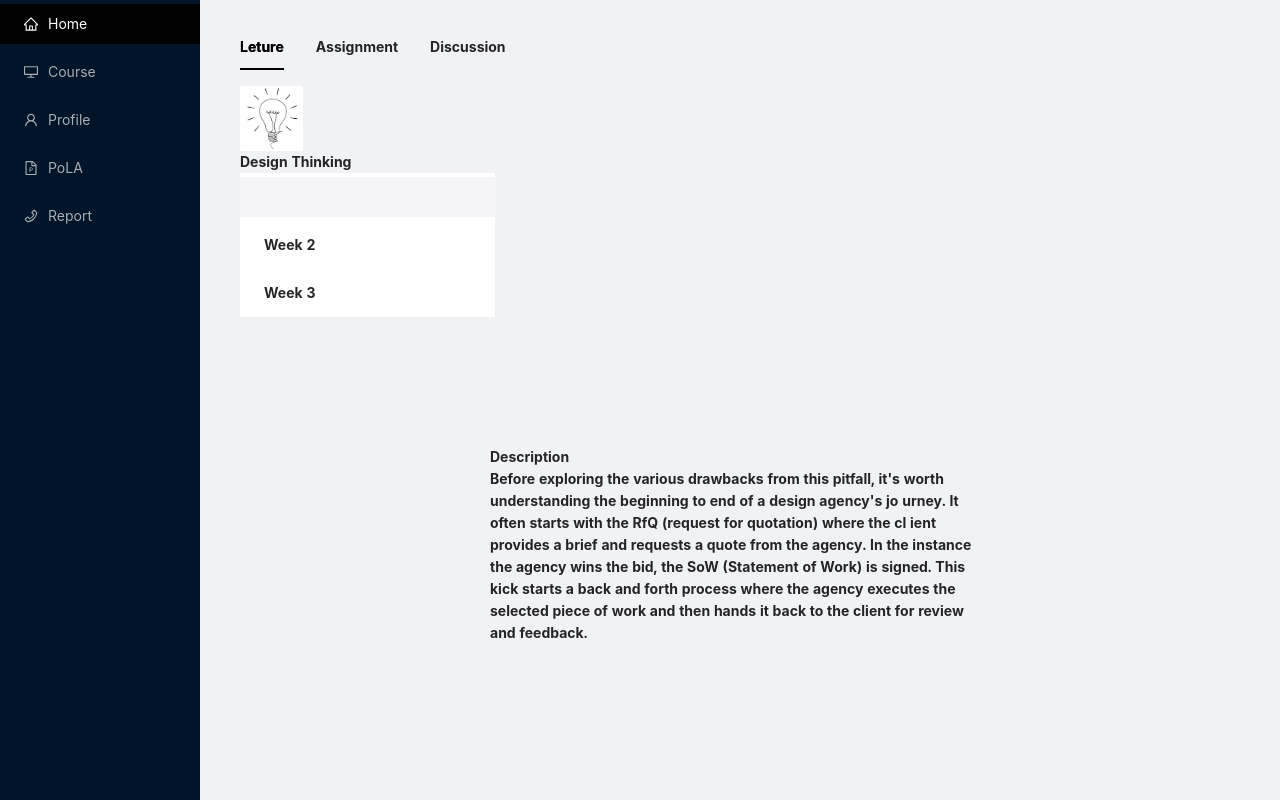
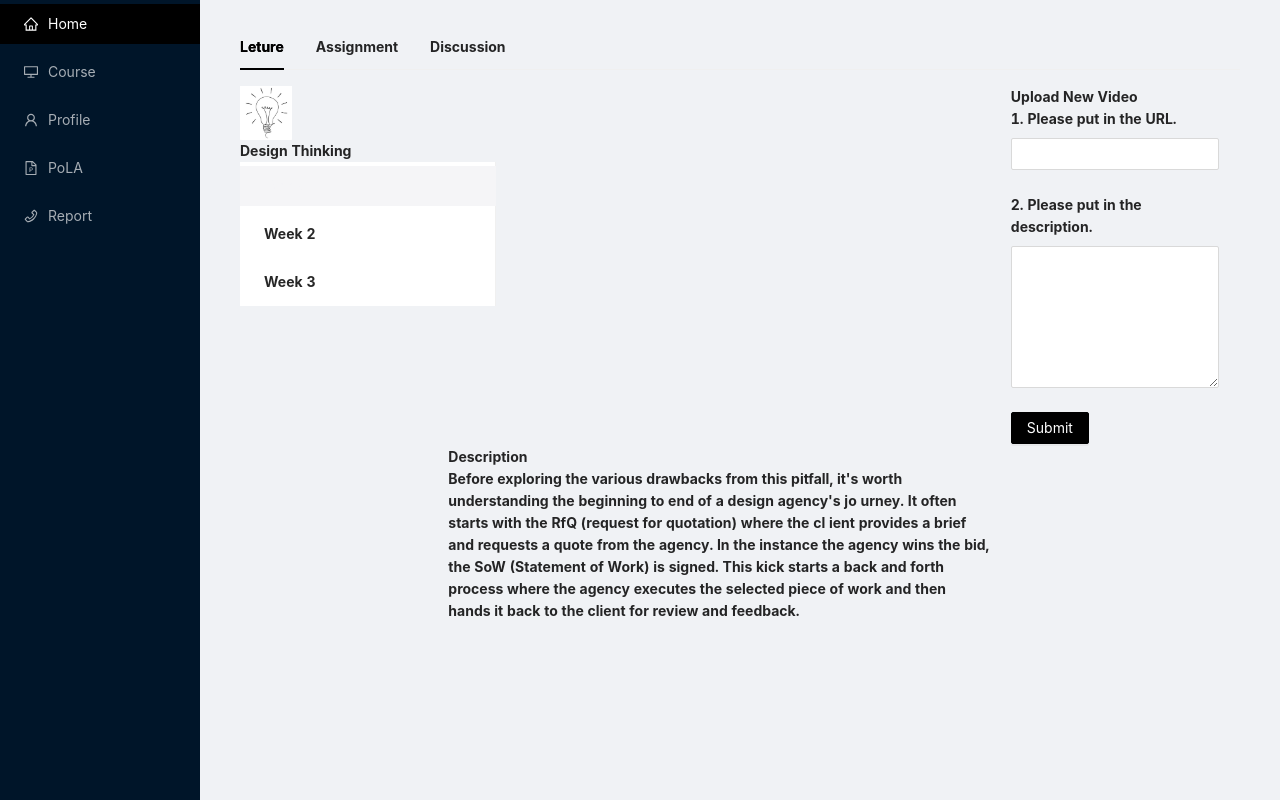
Before and after one commit to creeep123/PoLA, a React (Create React App) app: page /course/detail/1 in a window 1280 px wide. Built offline with nearby package versions, Linux system fonts and the light colour scheme.

Commit message:
submit exam and update course

```diff
--- a/src/pages/Course/detail.js
+++ b/src/pages/Course/detail.js
@@ -1,4 +1,5 @@
-import { Tabs,Layout,Row,Col,Menu } from 'antd';
+import { Tabs,Layout,Row,Col,Menu,Form,Input,Button } from 'antd';
+import TextArea from 'antd/lib/input/TextArea';
 import { Content } from 'antd/lib/layout/layout';
 import { Link, redirect, useParams } from 'react-router-dom';
 import Week1 from './subPages/week1';
@@ -31,6 +32,8 @@ const onChange = (key) => {
 
 
 const Lecture = (level) => {
+    const polaContext = useContext(PolaContext);
+    const { role, address } = polaContext.store;
     const items = [
         getItem('Week 1', '1'),
         getItem('Week 2', '2'),
@@ -40,6 +43,17 @@ const Lecture = (level) => {
     const onClick = (e) => {
         console.log('click ', e);
         setCurrent(e.key);
+    };
+    const [URL, setURL] = useState('');
+    const [Description, setDescription] = useState('');
+
+    const handleSubmit = event => {
+        message.success('Submited Successfully');
+        event.preventDefault(); // 👈️ prevent page refresh
+
+        // 👇️ clear all input values in the form
+        setURL('');
+        setDescription('');
     };
     let detailLecture;
     if (current=='1'){
@@ -51,7 +65,7 @@ const Lecture = (level) => {
     }
     return(
         <Row>
-            <Col span={6}>
+            <Col span={5}>
                 <Row>
                     <Col span={24}>
                     <img
@@ -77,8 +91,40 @@ const Lecture = (level) => {
                     </Col>
                 </Row>
             </Col>
-            <Col span={12}>
+            <Col span={13}>
                 {detailLecture}
+            </Col>
+            <Col span={6}>
+                <Row justify='space-around'>
+                    <Col span={20}>
+                        Upload New Video
+                    </Col>
+                    <Col span={20}>
+                    <Form
+                        layout="vertical"
+                    >
+                        <Form.Item label="1. Please put in the URL.">
+                            <Input
+                                onChange={event => setURL(event.target.value)}
+                                value={URL}
+                            />
+                        </Form.Item>
+                        <Form.Item label="2. Please put in the description.">
+                            <TextArea
+                                rows={6}
+                                cols={1200}
+                                onChange={event => setDescription(event.target.value)}
+                                value={Description}
+                            />
+                        </Form.Item>
+                        <Form.Item>
+                            <Button type="primary" onClick={handleSubmit}>
+                                Submit
+                            </Button>
+                        </Form.Item>
+                    </Form>
+                    </Col>
+                </Row>
             </Col>
         </Row>
     )
@@ -105,7 +151,7 @@ const Assignment = (level) => {
     }
     return(
         <Row>
-            <Col span={6}>
+            <Col span={5}>
                 <Row>
                     <Col span={24}>
                         Assignments
@@ -124,7 +170,7 @@ const Assignment = (level) => {
                     </Col>
                 </Row>
             </Col>
-            <Col span={12}>
+            <Col span={13}>
                 {detailAssignment}
             </Col>
         </Row>
@@ -153,7 +199,7 @@ const Discussion = (level) => {
 
     return(
         <Row>
-            <Col span={6}>
+            <Col span={5}>
                 <Row>
                     <Col span={24}>
                         Discussion
@@ -172,7 +218,7 @@ const Discussion = (level) => {
                     </Col>
                 </Row>
             </Col>
-            <Col span={18} style={{overflow:"auto", height:"560px"}}>
+            <Col span={19} style={{overflow:"auto", height:"560px"}}>
                 {detailDiscussion}
             </Col>
         </Row>
--- a/src/pages/Course/subPages/exam1.jsx
+++ b/src/pages/Course/subPages/exam1.jsx
@@ -10,13 +10,17 @@ const { Dragger } = Upload;
 
 
 function Exam1() {
-    const onCheck = async () => {
-        try {
-          console.log('Success:');
-        } catch (errorInfo) {
-          console.log('Failed:');
-        }
-      };
+    const [Name, setName] = useState('');
+    const [Answer, setAnswer] = useState('');
+
+    const handleSubmit = event => {
+        message.success('Submited Successfully');
+        event.preventDefault(); // 👈️ prevent page refresh
+
+        // 👇️ clear all input values in the form
+        setName('');
+        setAnswer('');
+    };
     return(
         <Row>
                     <Col span={24}>
@@ -27,13 +31,21 @@ function Exam1() {
                         layout="vertical"
                     >
                         <Form.Item label="1. What's your name?">
-                            <Input />
+                            <Input
+                                onChange={event => setName(event.target.value)}
+                                value={Name}
+                            />
                         </Form.Item>
                         <Form.Item label="2. Prove the existence of aliens.">
-                            <TextArea rows={6} cols={1200}/>
+                            <TextArea
+                                rows={6}
+                                cols={1200}
+                                onChange={event => setAnswer(event.target.value)}
+                                value={Answer}
+                            />
                         </Form.Item>
                         <Form.Item>
-                            <Button type="primary" onClick={onCheck}>
+                            <Button type="primary" onClick={handleSubmit}>
                                 Submit
                             </Button>
                         </Form.Item>
```
